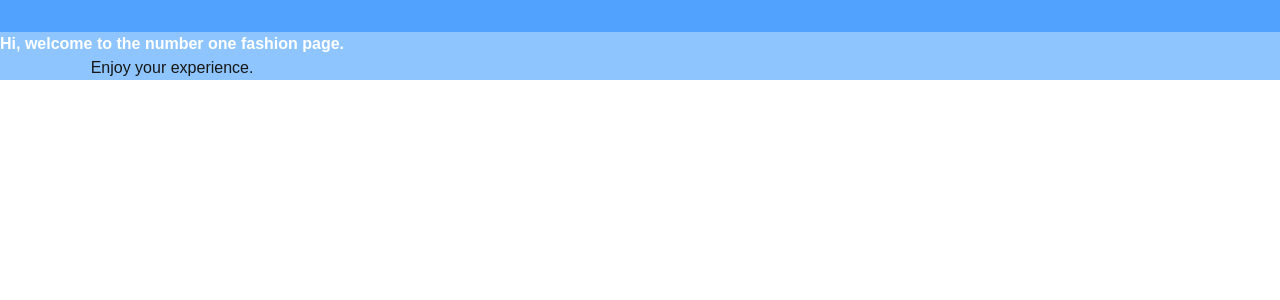
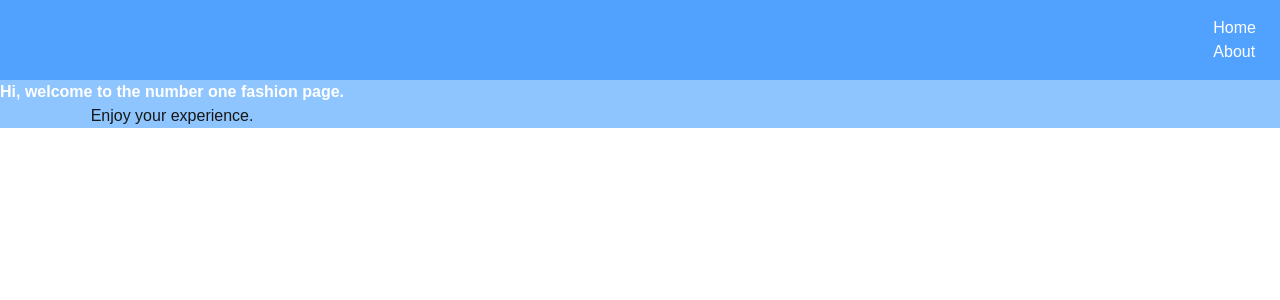
Before and after one commit to BissyClassic/alx-project-0x02-setup, a Next.js app in the folder alx-project-0x02/: page / in a window 1280 px wide. Shown: the top 300 px of the page. Built offline with nearby package versions, Linux system fonts and the light colour scheme.

Commit message:
Added home and about files

```diff
--- a/alx-project-0x02/components/layout/Header.tsx
+++ b/alx-project-0x02/components/layout/Header.tsx
@@ -1,4 +1,6 @@
 import link from 'next/link';
+import home from "@/pages/home";
+import about from "@/pages/about"
 
 const Header: React.FC = () => {
     return(
@@ -7,6 +9,12 @@ const Header: React.FC = () => {
        <h2 className="font-bold text-2x1">
 
        </h2>
+       <nav>
+        <ul>
+          <li><a href="/home">Home</a></li>
+          <li><a href="/about">About</a></li>
+        </ul>
+       </nav>
         </div>
       </header>
     )
--- /dev/null
+++ b/alx-project-0x02/pages/about.tsx
@@ -0,0 +1,8 @@
+const about: React.FC = () => {
+    return(
+        <div>
+            <h1></h1>
+        </div>
+    )
+}
+export default about;
--- /dev/null
+++ b/alx-project-0x02/pages/home.tsx
@@ -0,0 +1,9 @@
+const home: React.FC = () => {
+    return(
+        <div>
+            <h1></h1>
+        </div>
+    )
+}
+
+export default home;
```
Also changed, not shown: 1 other file (tests, documents, lock files or other folders).
